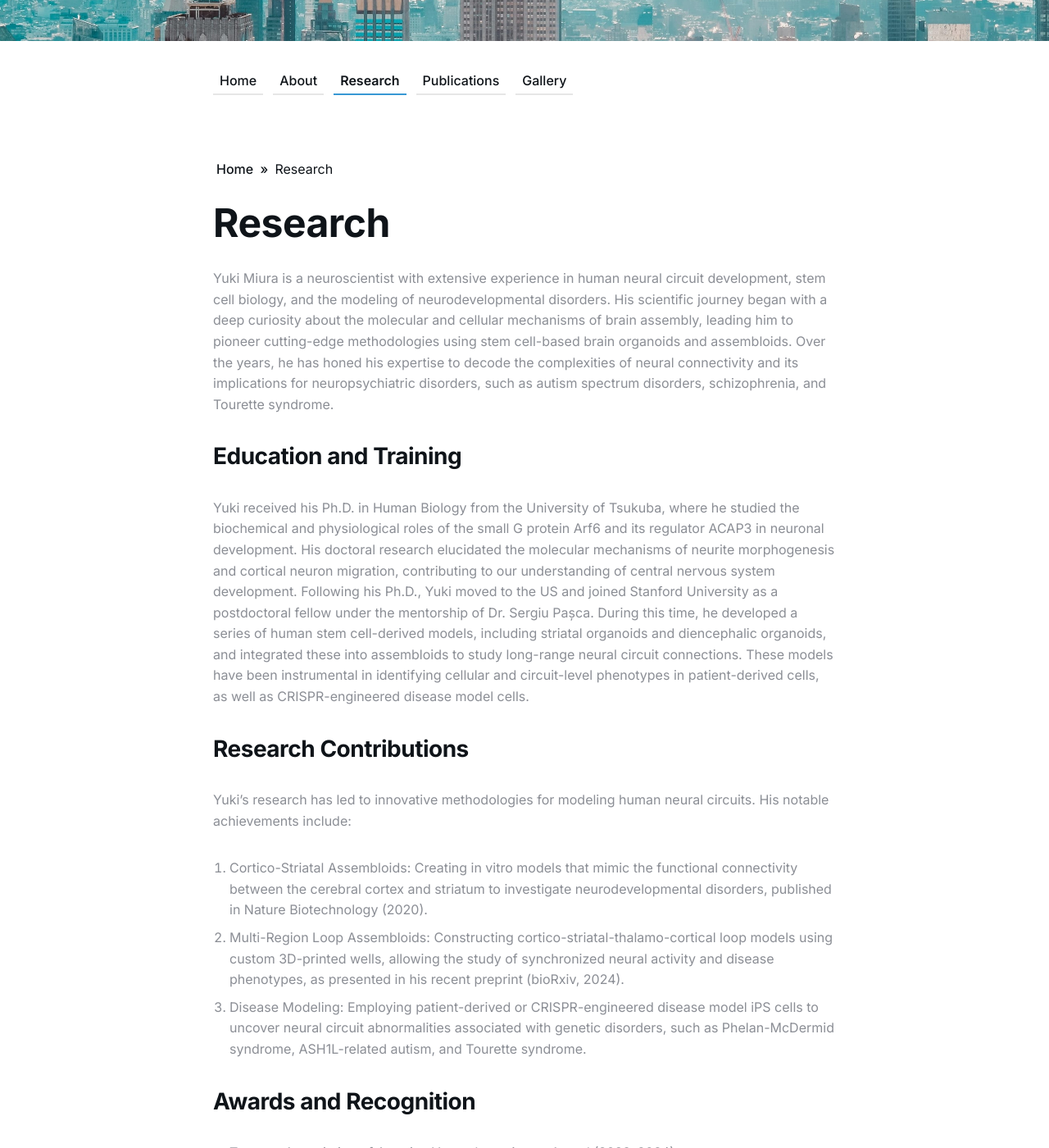
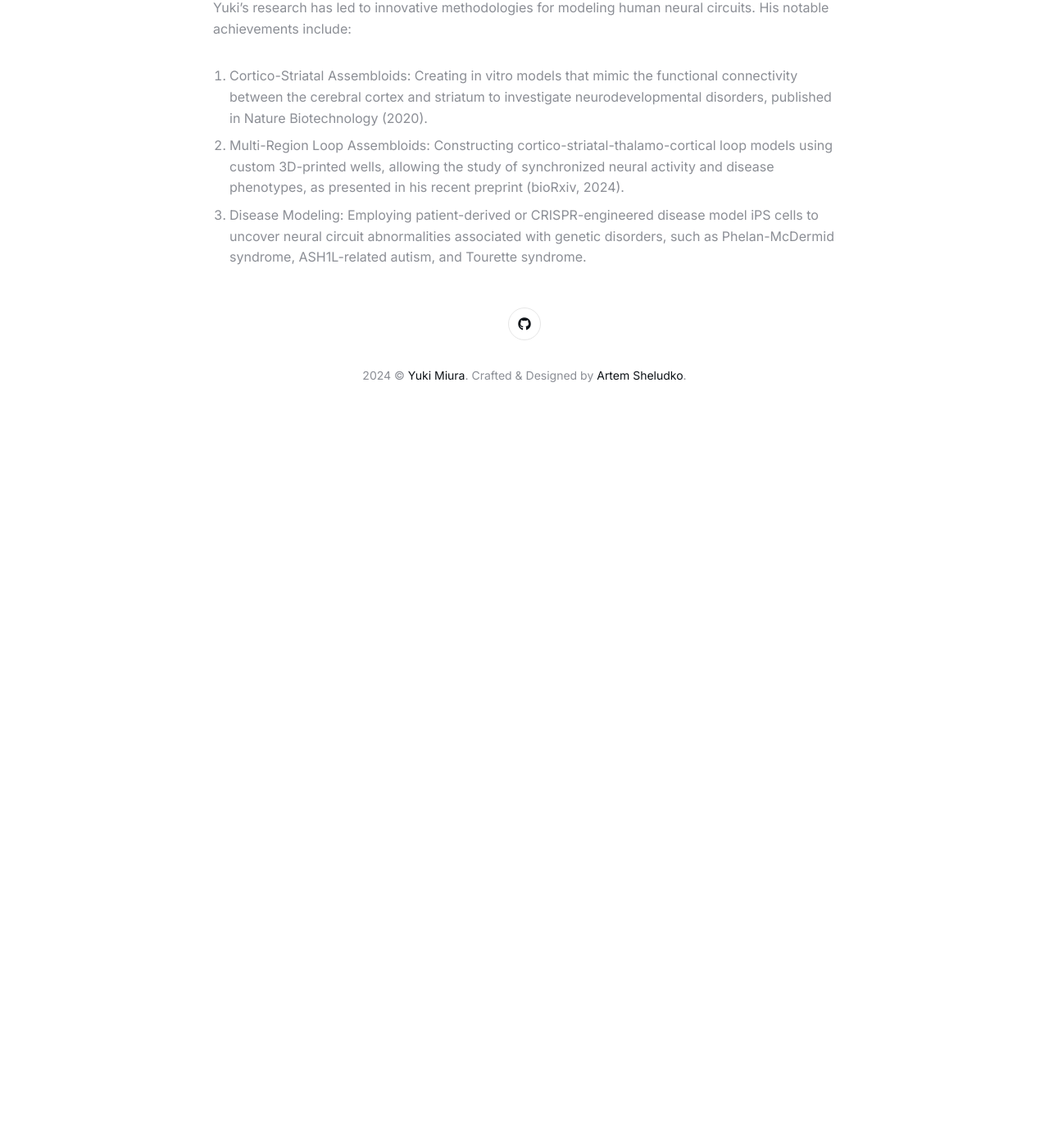
Before and after one commit to ykmiura/ykmiura.github.io, a Jekyll site: the page built from _pages/research.md, in a window 1280 px wide and 1400 px high, scrolled down 270 px. Shown: the whole window at 82% size. Built offline with Jekyll 4.4.1, drawn with Linux system fonts in a browser that asks for light colours; after the commit the page ends 900 px from its top, so only the background shows below that; some of the changed text lies outside the part shown.

Commit message:
Update research.md

```diff
--- a/_pages/research.md
+++ b/_pages/research.md
@@ -3,14 +3,9 @@ layout: page
 title: Research
 description: Yuki Miura is a neuroscientist with extensive experience in human neural circuit development, stem cell biology, and the modeling of neurodevelopmental disorders. His scientific journey began with a deep curiosity about the molecular and cellular mechanisms of brain assembly, leading him to pioneer cutting-edge methodologies using stem cell-based brain organoids and assembloids. Over the years, he has honed his expertise to decode the complexities of neural connectivity and its implications for neuropsychiatric disorders, such as autism spectrum disorders, schizophrenia, and Tourette syndrome.
 permalink: /research/
-image:
+image:'/images/YM_word_cloud.jpg'
 page_cover: '/images/01.jpg'
 ---
-
-## Education and Training
-
-Yuki received his Ph.D. in Human Biology from the University of Tsukuba, where he studied the biochemical and physiological roles of the small G protein Arf6 and its regulator ACAP3 in neuronal development. His doctoral research elucidated the molecular mechanisms of neurite morphogenesis and cortical neuron migration, contributing to our understanding of central nervous system development.
-Following his Ph.D., Yuki moved to the US and joined Stanford University as a postdoctoral fellow under the mentorship of Dr. Sergiu Pașca. During this time, he developed a series of human stem cell-derived models, including striatal organoids and diencephalic organoids, and integrated these into assembloids to study long-range neural circuit connections. These models have been instrumental in identifying cellular and circuit-level phenotypes in patient-derived cells, as well as CRISPR-engineered disease model cells.
 
 ## Research Contributions
 
@@ -18,14 +13,3 @@ Yuki's research has led to innovative methodologies for modeling human neural ci
 1. Cortico-Striatal Assembloids: Creating in vitro models that mimic the functional connectivity between the cerebral cortex and striatum to investigate neurodevelopmental disorders, published in Nature Biotechnology (2020).
 2. Multi-Region Loop Assembloids: Constructing cortico-striatal-thalamo-cortical loop models using custom 3D-printed wells, allowing the study of synchronized neural activity and disease phenotypes, as presented in his recent preprint (bioRxiv, 2024).
 3. Disease Modeling: Employing patient-derived or CRISPR-engineered disease model iPS cells to uncover neural circuit abnormalities associated with genetic disorders, such as Phelan-McDermid syndrome, ASH1L-related autism, and Tourette syndrome.
-
-## Awards and Recognition
-
-- Tourette Association of America Young Investigator Award (2022–2024)
-- Bio-X Star Mentor Award (2021)
-- Maternal & Child Health Research Institute Postdoctoral Support (2020–2021)
-- Stanford School of Medicine, Dean’s Postdoctoral Fellowship (2017–2018)
-- Young Scientist Award, Tsukuba Medical Science Research Meeting (2013)
-- Outstanding Award, The 11th Symposium on Molecular and Cellular Biology (2012)
-- Special Fellow Student, University of Tsukuba (2012-2017)
-- Outstanding Presentation, NTU-Tsukuba Research Forum (2011)
```
